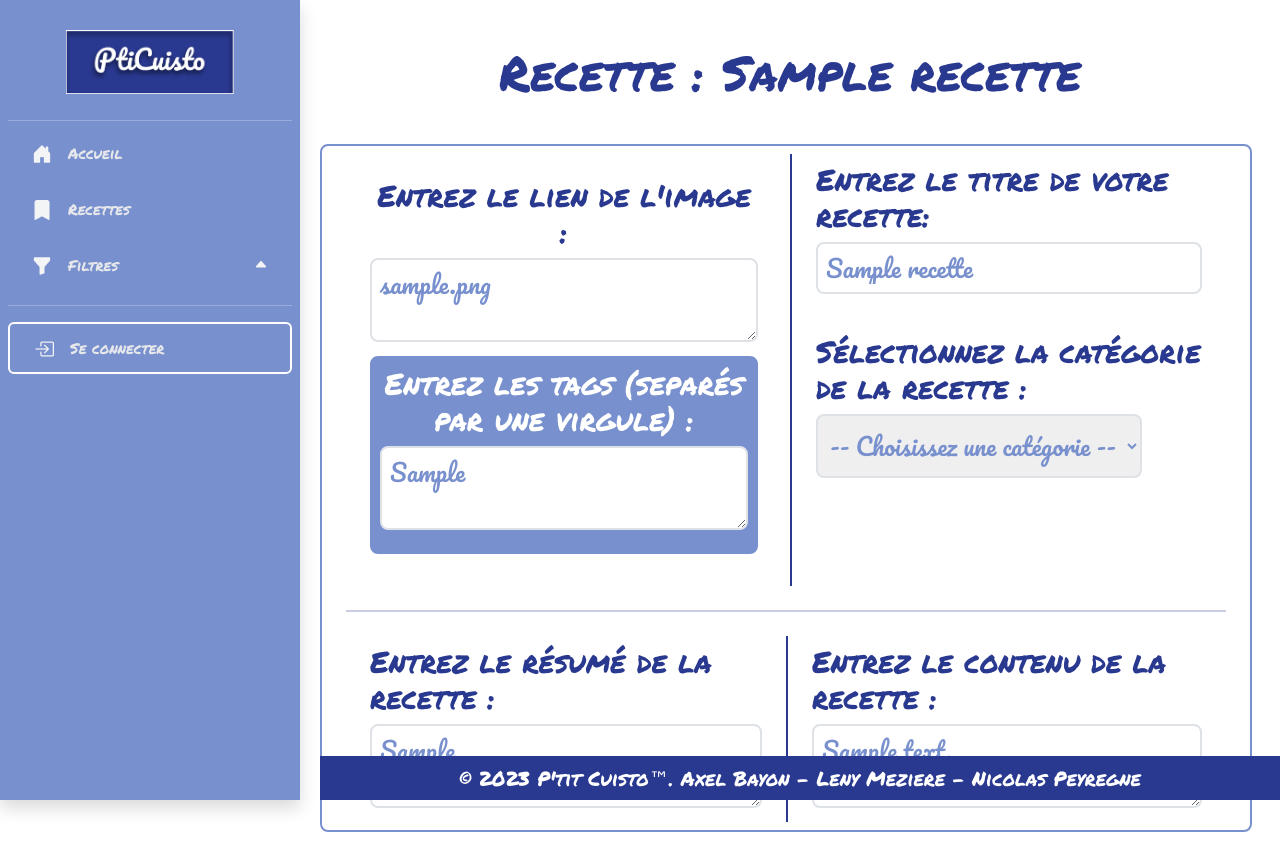
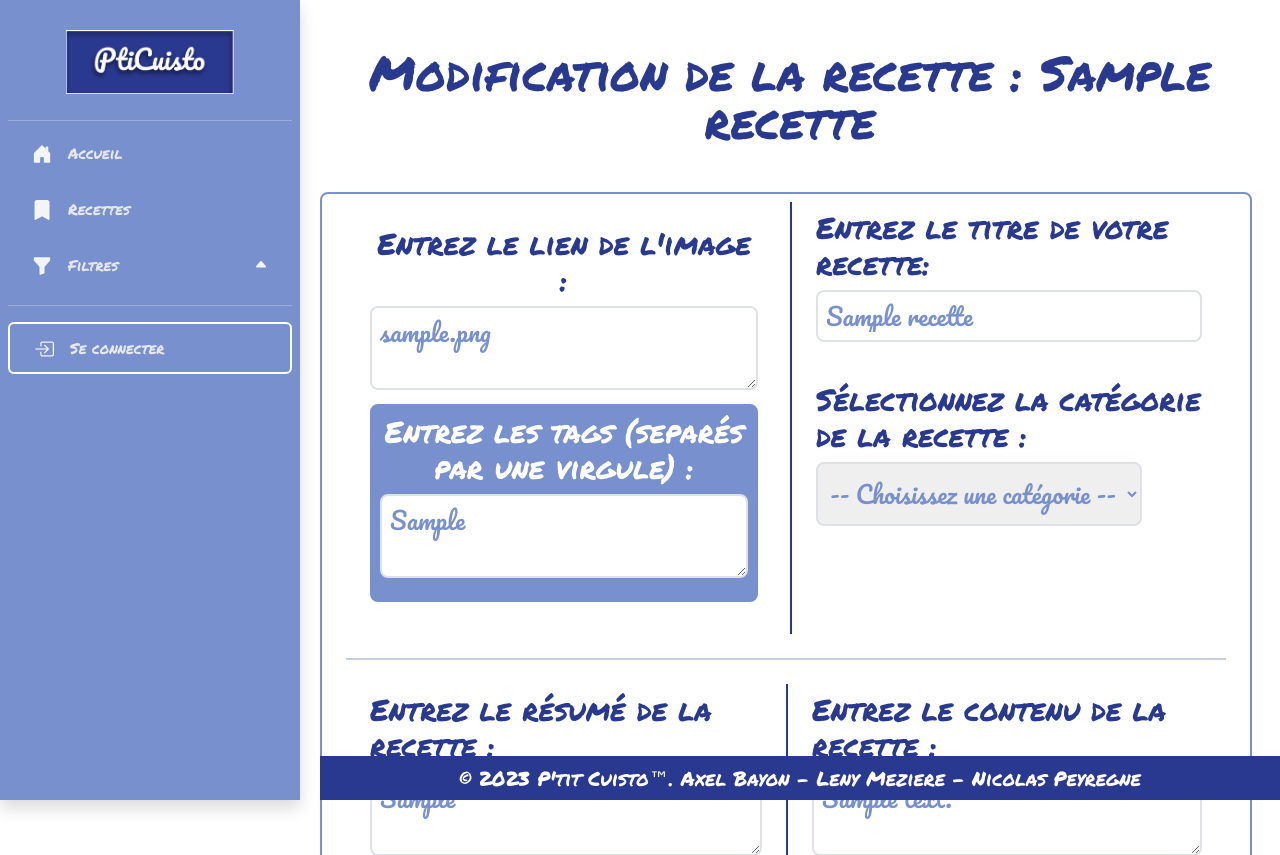
Before and after one commit to KSR0/TD1_FORK_PtitCuisto, a PHP site: template views/modification_recette.php in a window 1280 px wide. Shown: the top 855 px of the page. Run offline with PHP 8.4, Linux system fonts and the light colour scheme; data comes from the database, SQL or seed files in the repository; the template is opened without the code that fills it: most values are stand-ins (such as "Sample title", 1, 10 or a date in 2020); style sheets or scripts are compiled from the project's sources; some libraries are stand-ins or nearby versions.

Commit message:
Changing title of modifying recipe

```diff
--- a/views/modification_recette.php
+++ b/views/modification_recette.php
@@ -3,7 +3,7 @@
 // ↓----------------------------------------------------↓ Code de la page ↓----------------------------------------------------↓ //
 
 echo
-"<h1 class='text-center text-charte_bleu_fonce font-permanent_marker text-5xl mb-5'>Recette : $recette->rec_titre </h1>
+"<h1 class='text-center text-charte_bleu_fonce font-permanent_marker text-5xl mb-5'>Modification de la recette : $recette->rec_titre </h1>
 <form action='index.php?action=requete_creation_recette' method='post'>
     <div id='recette'>
         <div class='border-2 border-charte_bleu_clair h-fit rounded-lg pt-2 px-4 mb-2 mr-2'>
```
